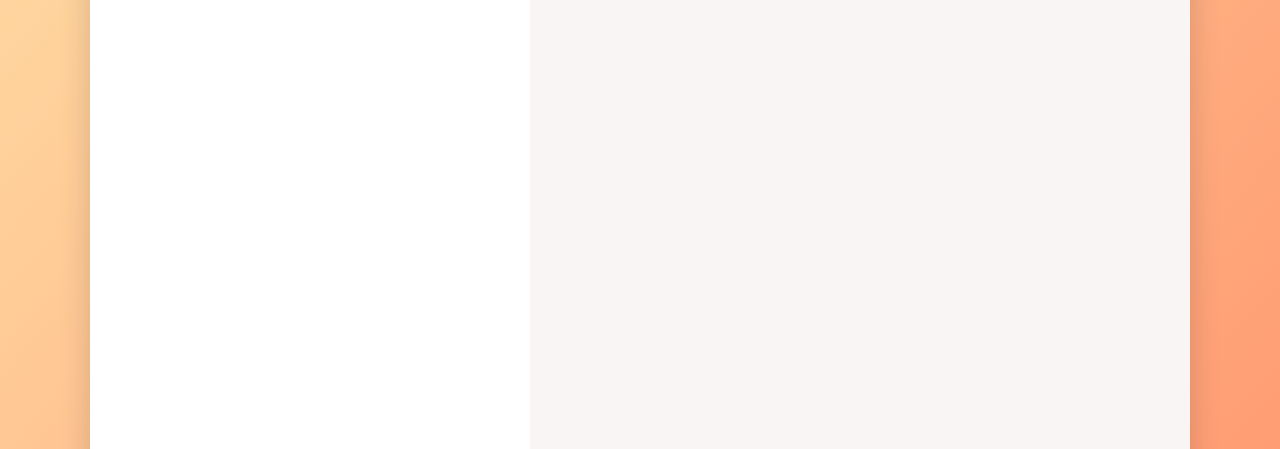
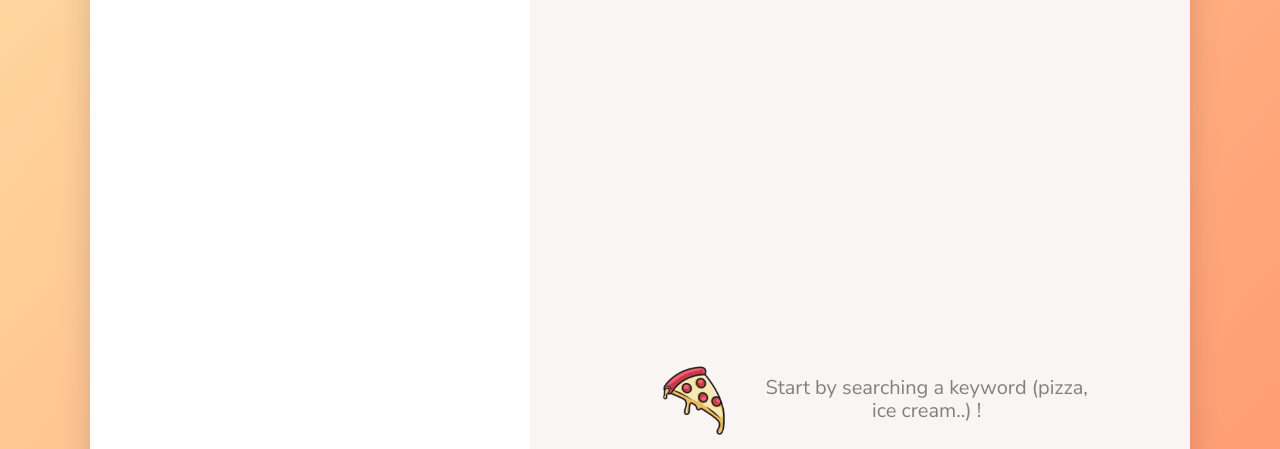
Before and after one commit to DiSSNiKO/FORKIFY, a plain HTML site: page index.html in a window 1280 px wide. Shown: the part 351-800 px from the top of the page. Drawn offline with Linux system fonts and the light colour scheme.

Commit message:
Enbetterment --Improvement--

```diff
--- a/index.css
+++ b/index.css
@@ -34,7 +34,7 @@ body {
 
 .mainCont {
     overflow: hidden;
-    background-color: white;
+    background-color: rgb(250, 245, 245);
     width: var(--maincontwidthheight);
     min-height: 1300px;
     margin: 0 auto;
@@ -302,6 +302,7 @@ header button>svg {
     width: 40%;
     overflow: hidden;
     position: relative;
+    background-color: white;
 }
 
 .recipe-list {
@@ -420,14 +421,34 @@ header button>svg {
 
 .recipe-details {
     width: 60%;
-    background-color: rgb(250, 245, 245);
     user-select: none;
+    height: auto;
+    display: flex;
+    flex-direction: column;
+    justify-content: center;
 }
 .recipe-details-transp-cont {
     transition: all 0.5s;
 }
+.search-a-recipe {
+    display: flex;
+    justify-content: center;
+    padding: 10rem 0;
 
-
+}
+.search-a-recipe img {
+    height: 10rem;
+    width: auto;
+    opacity: 1;
+}
+.search-a-recipe div {
+    display: flex;
+    align-items: center;
+    font-size: 2rem;
+    color: grey;
+    width: 50%;
+    text-align: center;
+}
 .image-and-bookmark {
     display: flex;
     flex-direction: column;
--- a/index.html
+++ b/index.html
@@ -113,7 +113,10 @@
       </div>
       <div class="recipe-details">
         <div class="recipe-details-transp-cont">
-
+          <div class="search-a-recipe">
+            <img src="src/img/pizzza.png" alt="">
+            <div>Start by searching a keyword (pizza, ice cream..) !</div>
+          </div>
         </div>
       </div>
     </main>
--- a/src/js/views/newRecipeView.js
+++ b/src/js/views/newRecipeView.js
@@ -40,7 +40,7 @@ class newRecipeView {
     validateInputs(){
         let inputsValidated = true;
         for(let i = 0; i<6; i++){
-            if(!this.verifyIngredientFormat(removeWhiteSpace(this.inputArray[i].value))){
+            if(!this.verifyIngredientFormat(removeWhiteSpace(this.inputArray[i].value))&&!removeWhiteSpace(this.inputArray[i].value==="")){
                 inputsValidated = false;
             }
         }
```
Also changed, not shown: src/img/pizzza.png (added), src/img/yuieasteregg.png (added).
